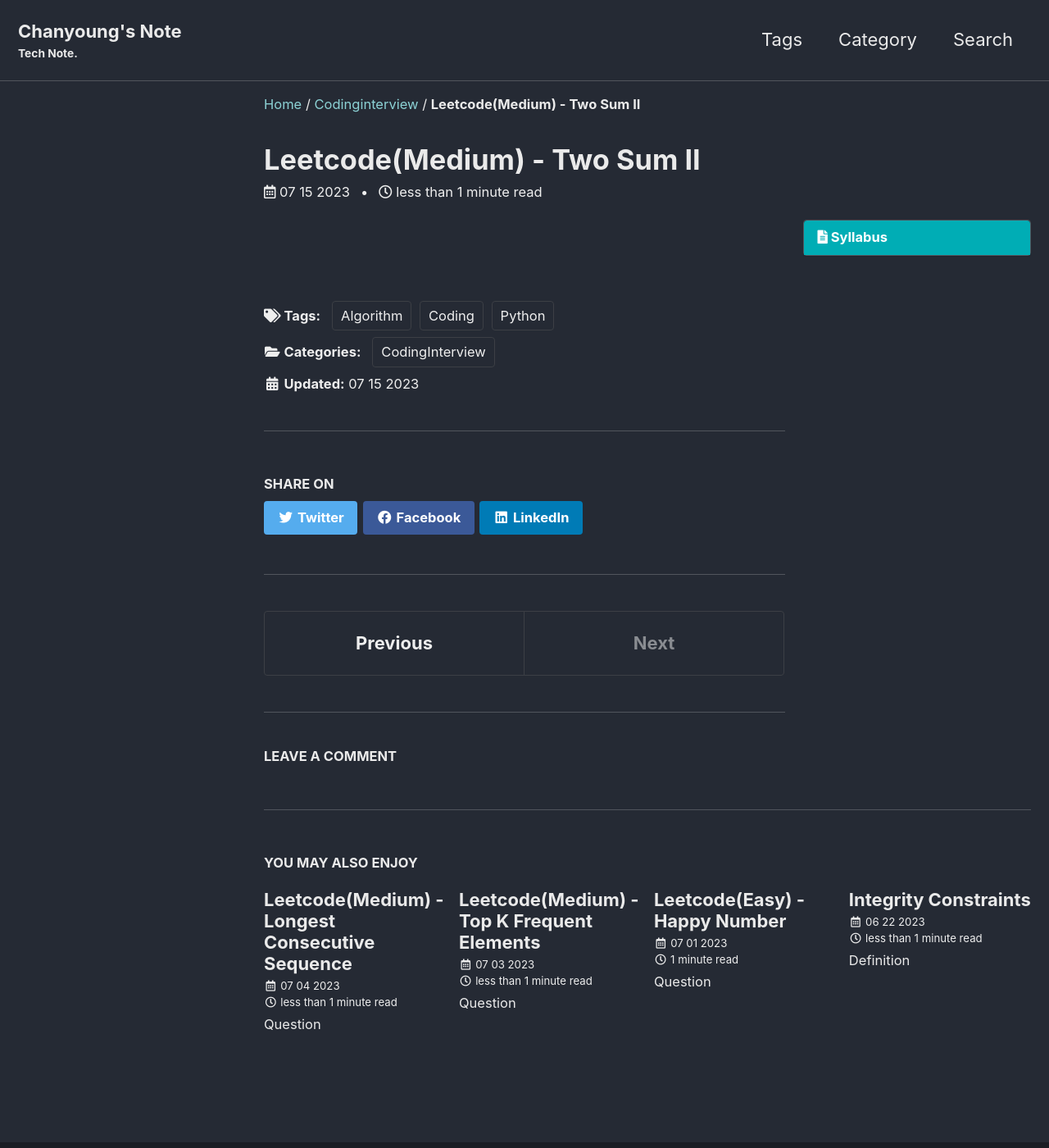
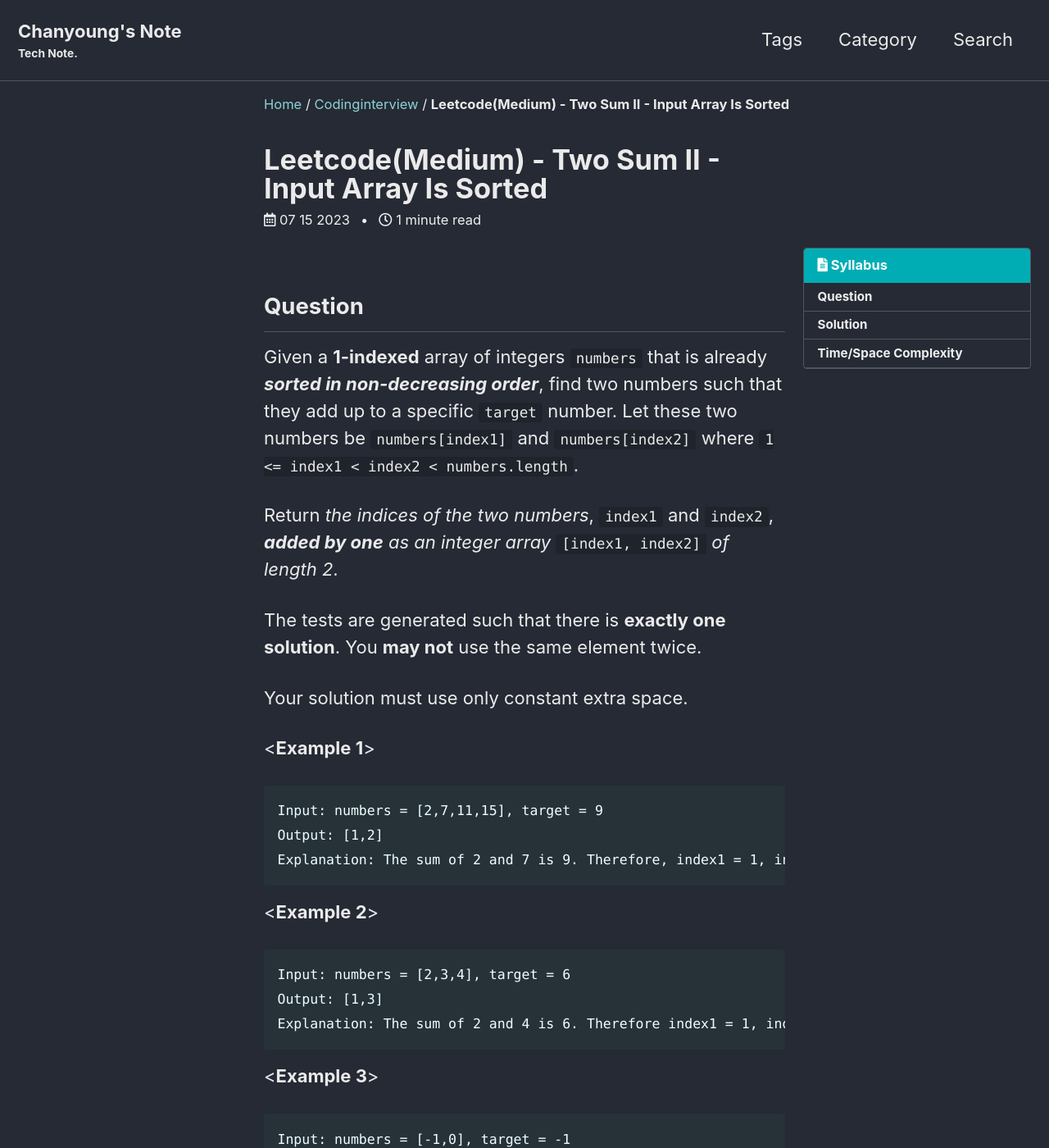
Before and after one commit to PyChanyoung/PyChanyoung.github.io, a Jekyll site: the page built from _posts/2023-07-15-TwoSumII.md, in a window 1280 px wide and 1400 px high. Shown: the whole window at 82% size. Built offline with Jekyll 4.4.1, drawn with Linux system fonts in a browser that asks for light colours; cached includes are drawn as plain includes; some web fonts are replaced; comment, search, counter and statistics services are not loaded; some of the changed text lies outside the part shown.

Commit message:
question update

````diff
--- a/_posts/2023-07-15-TwoSumII.md
+++ b/_posts/2023-07-15-TwoSumII.md
@@ -1,6 +1,6 @@
 ---
 layout: single
-title: "Leetcode(Medium) - Two Sum II"
+title: "Leetcode(Medium) - Two Sum II - Input Array Is Sorted"
 categories: CodingInterview
 tag: [Python, Algorithm, Coding]
 toc: true
@@ -8,3 +8,67 @@ toc_sticky: true
 toc_label: Syllabus
 author_profile: false
 ---
+
+## Question
+
+Given a **1-indexed** array of integers `numbers` that is already **_sorted in non-decreasing order_**, find two numbers such that they add up to a specific `target` number. Let these two numbers be `numbers[index1]` and `numbers[index2]` where `1 <= index1 < index2 < numbers.length`.
+
+Return _the indices of the two numbers_, `index1` and `index2`, **_added by one_** _as an integer array_ `[index1, index2]` _of length 2_.
+
+The tests are generated such that there is **exactly one solution**. You **may not** use the same element twice.
+
+Your solution must use only constant extra space.
+
+<**Example 1**>
+
+```
+Input: numbers = [2,7,11,15], target = 9
+Output: [1,2]
+Explanation: The sum of 2 and 7 is 9. Therefore, index1 = 1, index2 = 2. We return [1, 2].
+```
+
+<**Example 2**>
+
+```
+Input: numbers = [2,3,4], target = 6
+Output: [1,3]
+Explanation: The sum of 2 and 4 is 6. Therefore index1 = 1, index2 = 3. We return [1, 3].
+```
+
+<**Example 3**>
+
+```
+Input: numbers = [-1,0], target = -1
+Output: [1,2]
+Explanation: The sum of -1 and 0 is -1. Therefore index1 = 1, index2 = 2. We return [1, 2].
+```
+
+<**Constraints**>
+
+- `2 <= nums.length <= 3 * 10^4`
+- `-1000 <= nums[i] <= 1000`
+- `numbers` is sorted in **non-decreasing order**.
+- `-1000 <= target <= 1000`
+- The tests are generated such that there is **exactly one solution**.
+
+## Solution
+
+```
+class Solution:
+    def twoSum(self, numbers: List[int], target: int) -> List[int]:
+        left, right = 0, len(numbers)-1
+        increment = lambda x: x + 1
+        while left < right:
+            targetSum = numbers[left] + numbers[right]
+            if targetSum < target:
+                left += 1
+            elif targetSum > target:
+                right -= 1
+            else:
+                return list(map(increment, [left, right]))
+```
+
+## Time/Space Complexity
+
+- Time Complexity: O(n)
+- Space Complexity: O(1)
````
